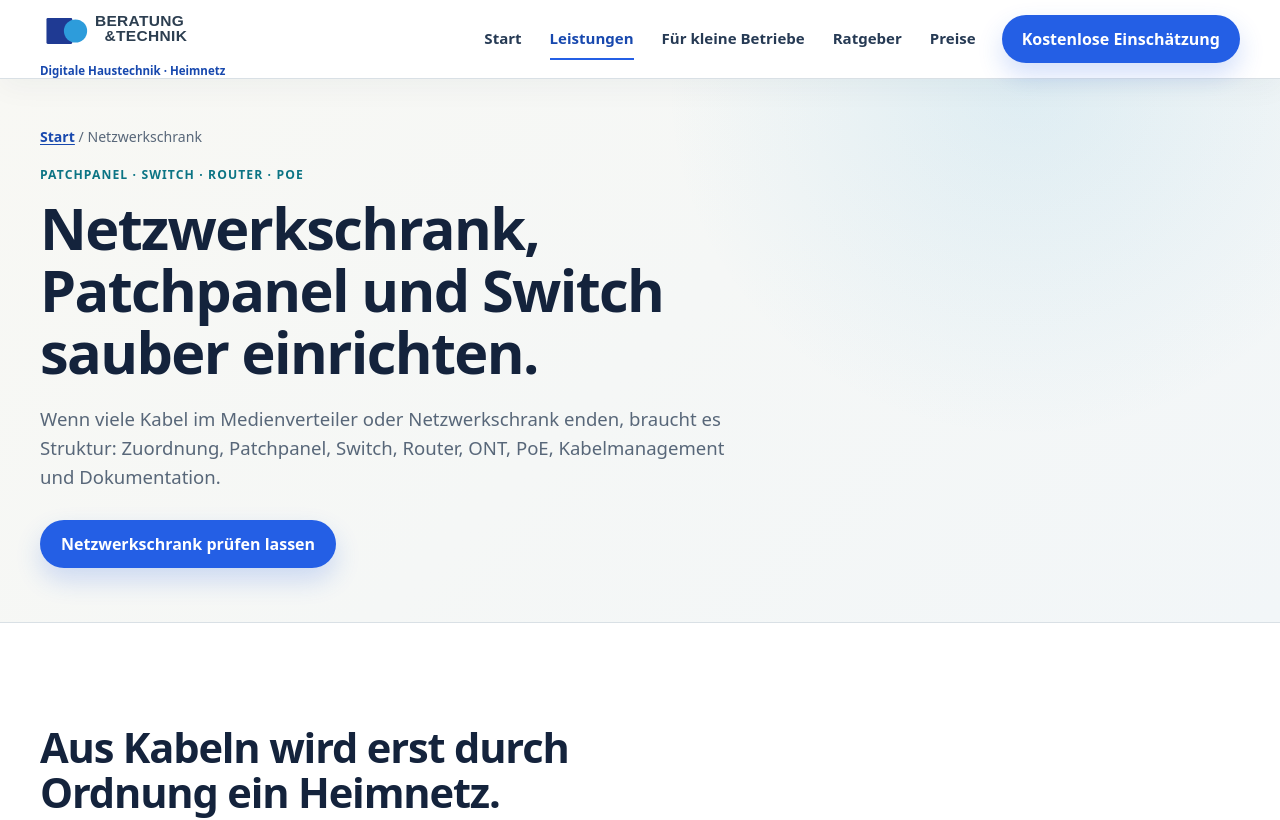
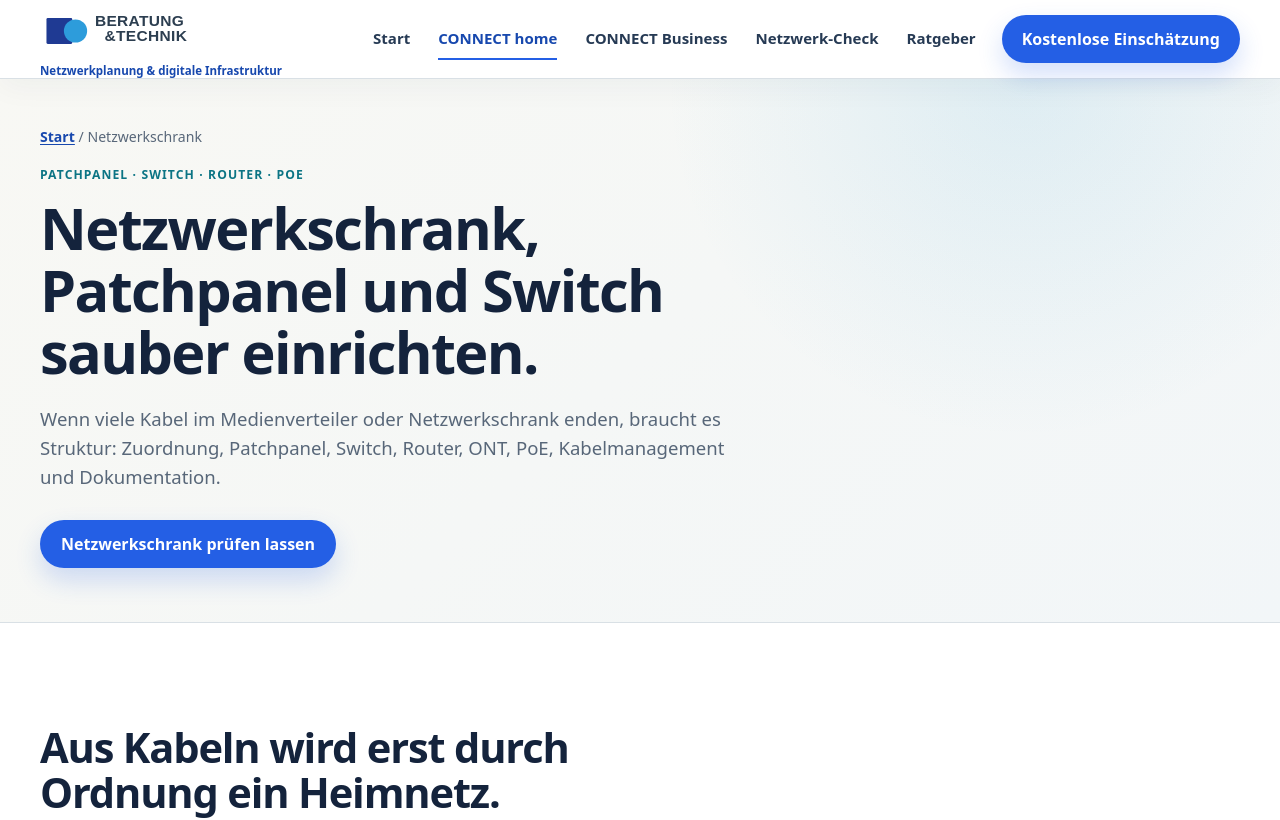
Before and after one commit to Progress654/Progress654.github.io, a website built with Vite: page test1/netzwerkschrank-einrichten-wien-noe-burgenland.html in a window 1280 px wide. Shown: the top 820 px of the page. Built offline with nearby package versions, Linux system fonts and the light colour scheme.

Commit message:
Update header content and navigation links

```diff
--- a/test1/netzwerkschrank-einrichten-wien-noe-burgenland.html
+++ b/test1/netzwerkschrank-einrichten-wien-noe-burgenland.html
@@ -8,7 +8,7 @@
 <title>Netzwerkschrank einrichten Wien, NÖ & Burgenland</title><meta name="description" content="Netzwerkschrank einrichten: Patchpanel, Switch, Router, ONT, PoE, Kabelmanagement, Beschriftung und Dokumentation in Wien, NÖ und Burgenland."><link rel="canonical" href="https://www.beratung-technik.at/netzwerkschrank-einrichten-wien-noe-burgenland.html"><meta property="og:type" content="website"><meta property="og:title" content="Netzwerkschrank einrichten Wien, NÖ & Burgenland"><meta property="og:description" content="Patchpanel, Switch, Router und LAN-Dosen sauber verbinden."><meta property="og:url" content="https://www.beratung-technik.at/netzwerkschrank-einrichten-wien-noe-burgenland.html"><script>document.documentElement.classList.add("js")</script><link rel="stylesheet" href="assets/css/styles.css"><script type="application/ld+json">{"@context":"https://schema.org","@type":"Service","name":"Netzwerkschrank einrichten","areaServed":["Wien","Niederösterreich","Burgenland"],"provider":{"@type":"ProfessionalService","name":"Beratung & Technik"}}</script></head>
 <body>
   <a class="skip-link" href="#main">Zum Inhalt springen</a>
-  <header class="site-header"><div class="nav-wrap"><a class="brand" href="index.html" aria-label="Beratung & Technik Startseite"><img class="brand-logo" src="assets/images/beratung-technik-logo.svg" alt="Beratung & Technik" width="700" height="180" decoding="async"><span>Digitale Haustechnik · Heimnetz</span></a><button class="nav-toggle" type="button" aria-label="Navigation öffnen" aria-controls="site-navigation" aria-expanded="false" data-nav-toggle>Menü</button><nav class="site-nav" id="site-navigation" aria-label="Hauptnavigation" data-site-nav><a href="index.html">Start</a><a href="heimnetz-glasfaserplaner.html">Leistungen</a><a href="netzwerk-kleine-bueros-praxis-wien-noe-burgenland.html">Für kleine Betriebe</a><a href="ratgeber.html">Ratgeber</a><a href="preise.html">Preise</a><a class="button" href="kontakt.html">Kostenlose Einschätzung</a></nav></div></header>
+  <header class="site-header"><div class="nav-wrap"><a class="brand" href="index.html" aria-label="Beratung & Technik Startseite"><img class="brand-logo" src="assets/images/beratung-technik-logo.svg" alt="Beratung & Technik" width="700" height="180" decoding="async"><span>Netzwerkplanung & digitale Infrastruktur</span></a><button class="nav-toggle" type="button" aria-label="Navigation öffnen" aria-controls="site-navigation" aria-expanded="false" data-nav-toggle>Menü</button><nav class="site-nav" id="site-navigation" aria-label="Hauptnavigation" data-site-nav><a href="index.html">Start</a><a href="heimnetz-glasfaserplaner.html">CONNECT home</a><a href="netzwerk-kleine-bueros-praxis-wien-noe-burgenland.html">CONNECT Business</a><a href="preise.html">Netzwerk-Check</a><a href="ratgeber.html">Ratgeber</a><a class="button" href="kontakt.html">Kostenlose Einschätzung</a></nav></div></header>
 <main id="main"><section class="hero service-hero"><div class="hero-grid"><div><nav class="breadcrumb" aria-label="Brotkrümelnavigation"><a href="index.html">Start</a> / Netzwerkschrank</nav><p class="eyebrow">Patchpanel · Switch · Router · PoE</p><h1>Netzwerkschrank, Patchpanel und Switch sauber einrichten.</h1><p class="lead">Wenn viele Kabel im Medienverteiler oder Netzwerkschrank enden, braucht es Struktur: Zuordnung, Patchpanel, Switch, Router, ONT, PoE, Kabelmanagement und Dokumentation.</p><div class="hero-actions"><a class="button" href="kontakt.html?anliegen=bestand#projektformular">Netzwerkschrank prüfen lassen</a></div></div></div></section>
 <section class="section"><div class="section-inner"><div class="section-head"><h2>Aus Kabeln wird erst durch Ordnung ein Heimnetz.</h2></div><div class="grid four"><div class="card"><h3>Patchpanel</h3><p>Leitungen werden aufgelegt, geprüft, zugeordnet und sinnvoll gepatcht.</p></div><div class="card"><h3>Switch</h3><p>Der passende Switch oder PoE-Switch verteilt Internet an Dosen und Access Points.</p></div><div class="card"><h3>Router/ONT</h3><p>Providergerät, Glasfaserabschluss und Heimnetz werden logisch verbunden.</p></div><div class="card"><h3>Beschriftung</h3><p>Ports, Räume und Patchkabel bleiben nachvollziehbar dokumentiert.</p></div></div></div></section>
 <section class="section teal"><div class="section-inner"><article class="project-proof-panel"><figure class="project-proof-media"><img src="assets/images/projekt-netzwerkschrank-echt.png" alt="Echte Projektaufnahme eines fertig eingerichteten Netzwerkschranks mit grünen Patchkabeln, Patchpanel, Switch und Stromverteilung" width="204" height="299" decoding="async" loading="lazy"><figcaption>Echte Projektaufnahme eines fertig eingerichteten Netzwerkschranks.</figcaption></figure><div class="project-proof-copy"><p class="eyebrow">Reales Projektfoto</p><h2>Eine Zentrale, die auch später verständlich bleibt.</h2><p class="lead">Das Foto zeigt keinen idealisierten Showroom, sondern einen tatsächlich fertiggestellten Verteiler. Entscheidend ist, dass die zentralen Komponenten zugänglich und die Verbindungen nachvollziehbar zusammengeführt sind.</p><ul><li>Patchpanel und Switch zentral angeordnet</li><li>Patchkabel gebündelt und zugänglich</li><li>Stromversorgung im Schrank berücksichtigt</li><li>Platz für Prüfung, Zuordnung und spätere Anpassungen</li></ul></div></article></div></section>
```
